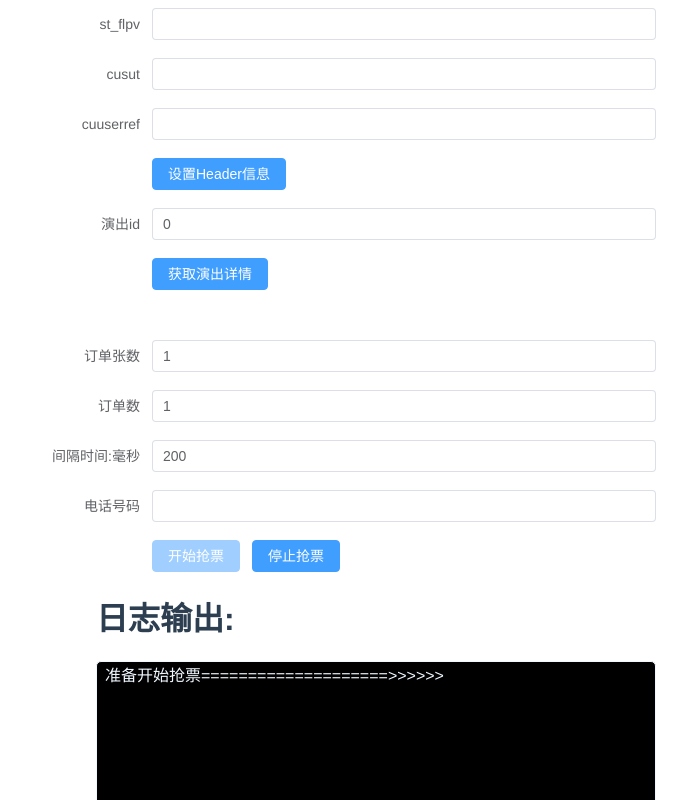
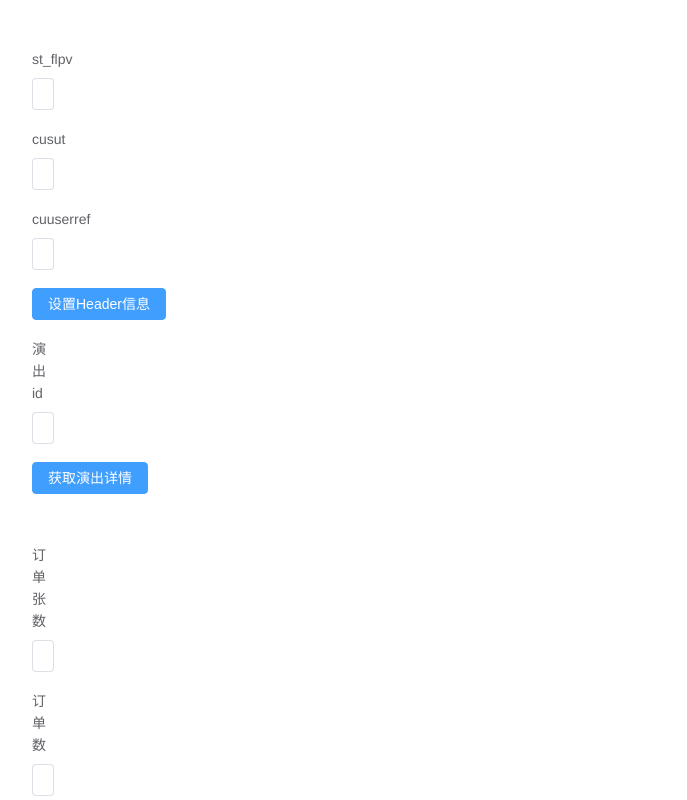
Before and after one commit to CarrotVegeta/front-showstart, a Vue app: page / in a window 1280 px wide. Shown: the top 800 px of the page, without its empty margins (296-983 px from the left). Built offline with nearby package versions, Linux system fonts and the light colour scheme.

Commit message:
修改样式

```diff
--- a/src/App.vue
+++ b/src/App.vue
@@ -1,11 +1,12 @@
 <template>
-  <CookieVue />
-  <ActivityDetailVue />
+    <CookieVue/>
+    <ActivityDetailVue/>
 </template>
 
 <script>
 import CookieVue from "@/components/Cookie";
 import ActivityDetailVue from "@/components/ActivityDetail";
+
 export default {
     name: 'App',
     components: {
@@ -21,9 +22,11 @@ export default {
     -webkit-font-smoothing: antialiased;
     -moz-osx-font-smoothing: grayscale;
     text-align: center;
+    width: 100vw;
     color: #2c3e50;
-  margin-top: 0px;
+    margin-top: 3em;
     padding-left: 20em;
-  padding-right: 20em;
+    padding-right: 60em;
+    box-sizing: border-box;
 }
 </style>
--- a/src/components/ActivityDetail.vue
+++ b/src/components/ActivityDetail.vue
@@ -1,5 +1,5 @@
 <template>
-    <el-form :model="form" label-width="120px">
+    <el-form :model="form" label-position="top" label-width="auto">
       <el-form-item label="演出id">
         <el-input v-model.number="form.activity_id" />
       </el-form-item>
--- a/src/components/Cookie.vue
+++ b/src/components/Cookie.vue
@@ -1,5 +1,5 @@
 <template>
-    <el-form :model="form" label-width="120px">
+    <el-form :model="form" label-position="top" label-width="auto">
       <el-form-item label="st_flpv">
         <el-input v-model="form.st_flpv" />
       </el-form-item>
--- a/src/components/OrderVue.vue
+++ b/src/components/OrderVue.vue
@@ -1,6 +1,6 @@
 <template>
     <div class="orderSettings">
-        <el-form :model="orderSettings" label-width="120px">
+        <el-form :model="orderSettings" label-position="top" label-width="auto">
             <el-form-item label="订单张数">
                 <el-input v-model.number="orderSettings.ticket_num"/>
             </el-form-item>
@@ -115,7 +115,7 @@ const scrollToBottom = () => {
     text-align: left;
     border: 1px solid aliceblue;
     border-radius: 5px;
-    margin-left: 4rem;
+    /*margin-left: 4rem;*/
     padding-left: 0.5rem;
     background-color: black;
     color: aliceblue;
@@ -128,6 +128,6 @@ const scrollToBottom = () => {
 
 .log_title {
     text-align: left;
-    margin-left: 4rem;
+    /*margin-left: 4rem;*/
 }
 </style>
```
Lines whose indentation alone changed are shown as unchanged.
